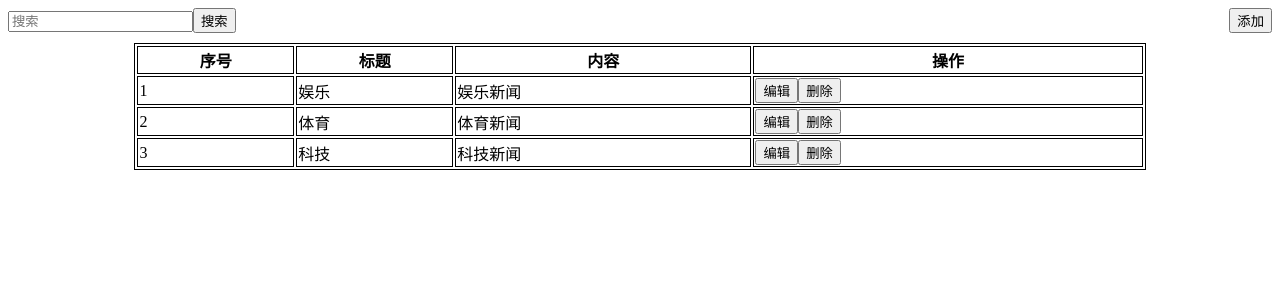
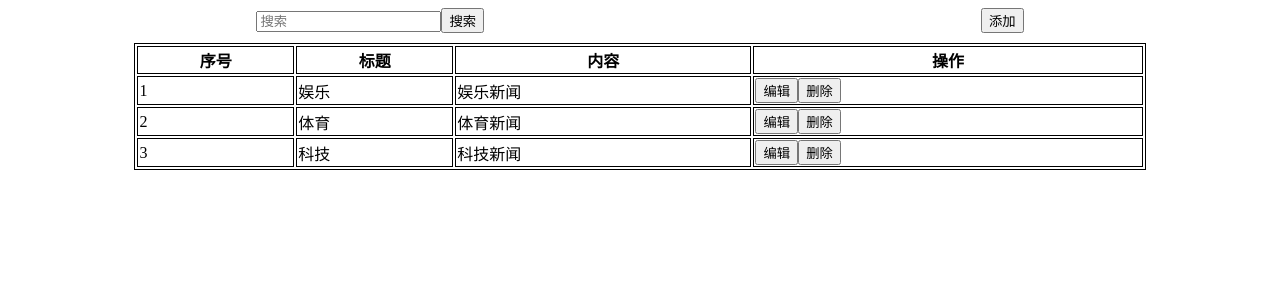
Before and after one commit to hunike-babii/day6demo1, a Vue app: page / in a window 1280 px wide. Shown: the top 300 px of the page. Built offline with nearby package versions, Linux system fonts and the light colour scheme.

Commit message:
页面优化

```diff
--- a/src/components/AddEditDia.vue
+++ b/src/components/AddEditDia.vue
@@ -12,8 +12,10 @@
 
 <script>
     export default {
+        emits: ['editNewsData','changeNewsData'],
         data() {
             return {
+
                 type: 1,
                 visible: false,
                 id: null,
--- a/src/components/NewsComponent.vue
+++ b/src/components/NewsComponent.vue
@@ -35,6 +35,7 @@
 
 <script>
     export default {
+        emits: ['searchNews','edit','del','showAddDia'],
         props: ['list'],
         data() {
             return {
@@ -47,7 +48,7 @@
 <style scoped>
     .header {
         display: flex;
-        justify-content: space-between;
+        justify-content: space-around;
         margin-bottom: 10px;
     }
     table {
```
